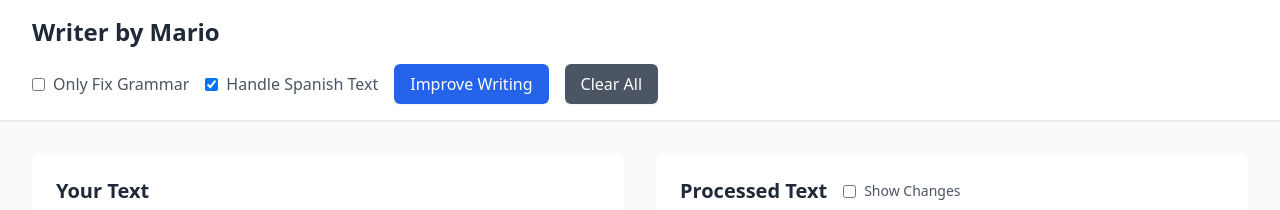
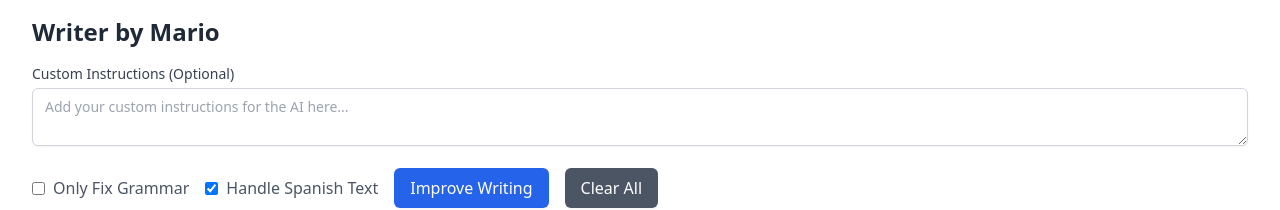
Before and after one commit to mariomka/flow-pal, a Vue app: page / in a window 1280 px wide. Shown: the top 210 px of the page. Built offline with nearby package versions, Linux system fonts and the light colour scheme; no server answers.

Commit message:
feat: add custom instructions support for LLM processing

```diff
--- a/src/App.vue
+++ b/src/App.vue
@@ -2,6 +2,17 @@
   <div class="min-h-screen bg-gray-50 flex flex-col">
     <header class="bg-white shadow-sm px-8 py-4 border-b border-gray-200 flex-none">
       <h1 class="text-2xl font-bold mb-4 text-gray-800">Writer by Mario</h1>
+      <div class="flex gap-4 items-center mb-4">
+        <div class="flex-1">
+          <label class="block text-sm font-medium text-gray-700 mb-1">Custom Instructions (Optional)</label>
+          <textarea
+            v-model="customInstructions"
+            placeholder="Add your custom instructions for the AI here..."
+            class="w-full px-3 py-2 border border-gray-300 rounded-md shadow-sm focus:ring-blue-500 focus:border-blue-500 sm:text-sm"
+            rows="2"
+          ></textarea>
+        </div>
+      </div>
       <div class="flex gap-4 items-center">
         <div class="flex items-center gap-4">
           <label class="flex items-center gap-2 text-gray-600">
@@ -156,13 +167,15 @@ const STORAGE_KEYS = {
   PROCESSED: 'writer-processed-text',
   ONLY_GRAMMAR: 'writer-only-grammar',
   HANDLE_SPANISH: 'writer-handle-spanish',
-  SHOW_DIFF: 'writer-show-diff'
+  SHOW_DIFF: 'writer-show-diff',
+  CUSTOM_INSTRUCTIONS: 'writer-custom-instructions'
 }
 
 const inputText = ref(localStorage.getItem(STORAGE_KEYS.INPUT) || '')
 const processedText = ref(localStorage.getItem(STORAGE_KEYS.PROCESSED) || '')
 const onlyGrammar = ref(localStorage.getItem(STORAGE_KEYS.ONLY_GRAMMAR) === 'true')
 const handleSpanish = ref(localStorage.getItem(STORAGE_KEYS.HANDLE_SPANISH) !== 'false') // Default to true
+const customInstructions = ref(localStorage.getItem(STORAGE_KEYS.CUSTOM_INSTRUCTIONS) || '')
 const isProcessing = ref(false)
 const error = ref(null)
 const showDiff = ref(localStorage.getItem(STORAGE_KEYS.SHOW_DIFF) === 'true')
@@ -202,6 +215,10 @@ watch(handleSpanish, (newValue) => {
   localStorage.setItem(STORAGE_KEYS.HANDLE_SPANISH, newValue)
 })
 
+watch(customInstructions, (newValue) => {
+  localStorage.setItem(STORAGE_KEYS.CUSTOM_INSTRUCTIONS, newValue)
+})
+
 const processText = async () => {
   if (!inputText.value.trim()) {
     error.value = 'Please enter some text to process.'
@@ -214,7 +231,8 @@ const processText = async () => {
   try {
     const result = await textProcessor.processor(inputText.value, {
       onlyGrammar: onlyGrammar.value,
-      handleSpanish: handleSpanish.value
+      handleSpanish: handleSpanish.value,
+      customInstructions: customInstructions.value
     })
 
     if (!result) {
--- a/src/services/llm.js
+++ b/src/services/llm.js
@@ -60,7 +60,7 @@ class LLMProvider {
   }
 }
 
-export async function improveWriting(text, options = { onlyGrammar: false, handleSpanish: true }) {
+export async function improveWriting(text, options = { onlyGrammar: false, handleSpanish: true, customInstructions: '' }) {
   const llm = new LLMProvider()
 
   let instruction = `You are an expert English language editor with native-level mastery.
@@ -85,6 +85,11 @@ export async function improveWriting(text, options = { onlyGrammar: false, handl
     - Ensure the translations flow naturally with the rest of the text
     ` : ''}
 
+    ${options.customInstructions ? `
+    Additional custom instructions:
+    ${options.customInstructions}
+    ` : ''}
+
     IMPORTANT FORMATTING RULES:
     - Preserve all line breaks exactly as they appear in the original text
     - Maintain paragraph structure and spacing
```
